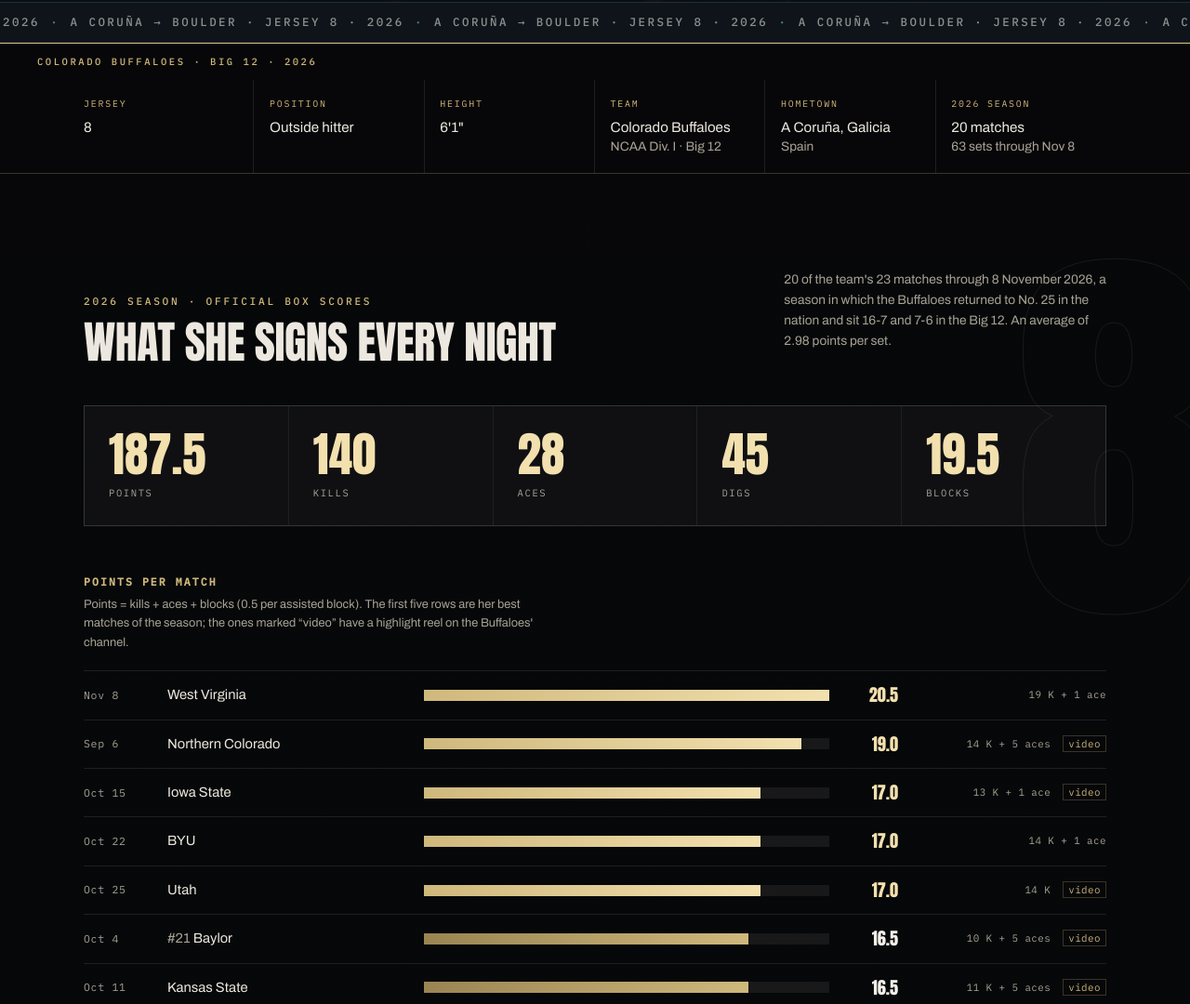
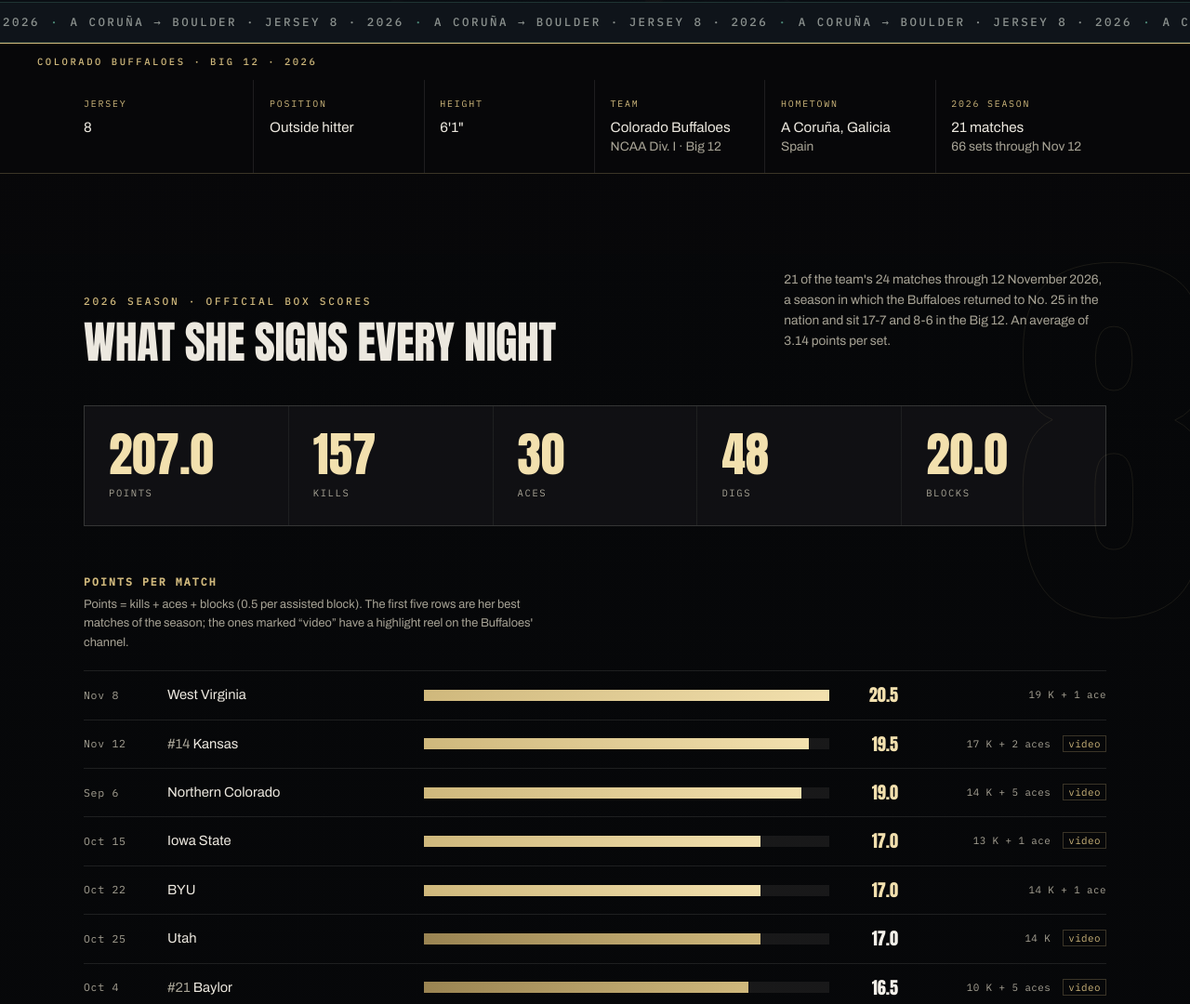
Before and after one commit to YuriiTonkov/ineslosada-8, a plain HTML site: page index.html in a window 1280 px wide. Shown: the part 814-1894 px from the top of the page at 93% size. Drawn offline with Linux system fonts and the light colour scheme; no server answers.

Commit message:
Actualiza los datos al partido de Kansas (12 nov) con su reel y la rueda de prensa

```diff
--- a/index.html
+++ b/index.html
@@ -1000,8 +1000,8 @@ html{-webkit-text-size-adjust:100%}
           y una de las voces que la Universidad pone delante de la cámara.
         </p>
         <div class="stats">
-          <div><b>187,5</b><small>Puntos · 2026</small></div>
-          <div><b>225,0</b><small>Puntos · carrera NCAA</small></div>
+          <div><b>207,0</b><small>Puntos · 2026</small></div>
+          <div><b>244,5</b><small>Puntos · carrera NCAA</small></div>
           <div><b>40,52%</b><small>Eficacia · Mundial S19</small></div>
         </div>
         <div class="cta">
@@ -1058,7 +1058,7 @@ html{-webkit-text-size-adjust:100%}
         <div><dt>Altura</dt><dd>1,86 m</dd></div>
         <div><dt>Equipo</dt><dd>Colorado Buffaloes<br><span class="small">NCAA Div. I · Big 12</span></dd></div>
         <div><dt>Origen</dt><dd>A Coruña, Galicia<br><span class="small">España</span></dd></div>
-        <div><dt>Temporada 2026</dt><dd>20 partidos<br><span class="small">63 sets hasta el 8 nov</span></dd></div>
+        <div><dt>Temporada 2026</dt><dd>21 partidos<br><span class="small">66 sets hasta el 12 nov</span></dd></div>
       </dl>
     </div>
   </section>
@@ -1073,18 +1073,18 @@ html{-webkit-text-size-adjust:100%}
           <h2 class="h2">Lo que firma cada noche</h2>
         </div>
         <p class="small">
-          20 de los 23 partidos del equipo hasta el 8 de noviembre de 2026, un curso en el que los
-          Buffaloes volvieron al número 25 del país y marchan 16-7 y 7-6 en la Big 12. Media de
-          2,98 puntos por set.
+          21 de los 24 partidos del equipo hasta el 12 de noviembre de 2026, un curso en el que los
+          Buffaloes volvieron al número 25 del país y marchan 17-7 y 8-6 en la Big 12. Media de
+          3,14 puntos por set.
         </p>
       </div>
 
       <div class="tiles">
-        <div class="tile"><b>187,5</b><small>Puntos</small></div>
-        <div class="tile"><b>140</b><small>Kills</small></div>
-        <div class="tile"><b>28</b><small>Aces</small></div>
-        <div class="tile"><b>45</b><small>Digs</small></div>
-        <div class="tile"><b>19,5</b><small>Bloqueos</small></div>
+        <div class="tile"><b>207,0</b><small>Puntos</small></div>
+        <div class="tile"><b>157</b><small>Kills</small></div>
+        <div class="tile"><b>30</b><small>Aces</small></div>
+        <div class="tile"><b>48</b><small>Digs</small></div>
+        <div class="tile"><b>20,0</b><small>Bloqueos</small></div>
       </div>
 
       <div class="chart">
@@ -1098,6 +1098,9 @@ html{-webkit-text-size-adjust:100%}
           <li class="top"><span class="date">8 nov</span><span class="opp">West Virginia</span>
             <span class="track"><i style="--w:100%"></i></span><span class="pts">20,5</span>
             <span class="k">19 K + 1 ace</span></li>
+          <li class="top"><span class="date">12 nov</span><span class="opp"><em>#14</em> Kansas</span>
+            <span class="track"><i style="--w:95%"></i></span><span class="pts">19,5</span>
+            <span class="k">17 K + 2 aces <span class="v">vídeo</span></span></li>
           <li class="top"><span class="date">6 sep</span><span class="opp">Northern Colorado</span>
             <span class="track"><i style="--w:93%"></i></span><span class="pts">19,0</span>
             <span class="k">14 K + 5 aces <span class="v">vídeo</span></span></li>
@@ -1107,7 +1110,7 @@ html{-webkit-text-size-adjust:100%}
           <li class="top"><span class="date">22 oct</span><span class="opp">BYU</span>
             <span class="track"><i style="--w:83%"></i></span><span class="pts">17,0</span>
             <span class="k">14 K + 1 ace</span></li>
-          <li class="top"><span class="date">25 oct</span><span class="opp">Utah</span>
+          <li><span class="date">25 oct</span><span class="opp">Utah</span>
             <span class="track"><i style="--w:83%"></i></span><span class="pts">17,0</span>
             <span class="k">14 K <span class="v">vídeo</span></span></li>
           <li><span class="date">4 oct</span><span class="opp"><em>#21</em> Baylor</span>
@@ -1237,6 +1240,19 @@ html{-webkit-text-size-adjust:100%}
           </span>
         </a>
 
+        <a class="card" href="https://www.youtube.com/watch?v=Y96KuhKQshc" target="_blank" rel="noopener">
+          <span class="shot">
+            <img src="img/p_h13_kansas_1112.jpg" alt="Fotograma del reel: Inés Losada, con el 8 a la espalda, celebrando un punto ante Kansas" loading="lazy">
+            <span class="badge">19,5 pts</span><span class="dur">2:14</span>
+          </span>
+          <span class="body">
+            <h3>#14 Kansas</h3>
+            <p>12 de noviembre. 17 kills y .500 de eficacia en ataque, y la primera victoria sobre
+              Kansas desde 2010. El entrenador la señaló como la noche que ganó el equipo.</p>
+            <span class="go">Ver en YouTube <span aria-hidden="true">→</span></span>
+          </span>
+        </a>
+
         <a class="card" href="https://www.youtube.com/watch?v=fyhi8irdjzQ" target="_blank" rel="noopener">
           <span class="shot">
             <img src="img/p_h9_iowa_state_1015.jpg" alt="Fotograma del reel: jugadoras de Colorado abrazadas junto a la red contra Iowa State" loading="lazy">
@@ -1289,22 +1305,14 @@ html{-webkit-text-size-adjust:100%}
           </span>
         </a>
 
-        <a class="card" href="https://www.youtube.com/watch?v=tmY1--E9hYA" target="_blank" rel="noopener">
-          <span class="shot">
-            <img src="img/p_h4_colorado_state_0917.jpg" alt="Fotograma del reel: jugadoras de Colorado celebrando el punto" loading="lazy">
-            <span class="badge">13,0 pts</span><span class="dur">3:11</span>
-          </span>
-          <span class="body">
-            <h3>Colorado State</h3>
-            <p>17 de septiembre. 10 kills en el derbi del estado, la noche en que el 9-0 de las Buffs
-              igualó el mejor arranque de su historia.</p>
-            <span class="go">Ver en YouTube <span aria-hidden="true">→</span></span>
-          </span>
-        </a>
       </div>
 
       <h3 class="sub">El resto de la temporada</h3>
       <ul class="compact">
+        <li><a href="https://www.youtube.com/watch?v=tmY1--E9hYA" target="_blank" rel="noopener">
+          <img class="mini" src="img/p_h4_colorado_state_0917.jpg" alt="Fotograma del reel: jugadoras de Colorado celebrando el punto" loading="lazy">
+          <span class="t"><b>Colorado State · 17 sep</b><small>El derbi del estado, la noche en que el 9-0 de las Buffs igualó el mejor arranque de su historia.</small></span>
+          <span class="pt">13,0<small>puntos · 3:11</small></span></a></li>
         <li><a href="https://www.youtube.com/watch?v=gTFGYscl-QQ" target="_blank" rel="noopener">
           <img class="mini" src="img/p_h11_cincinnati_1029.jpg" alt="Fotograma del reel: celebración de Colorado junto a la red ante Cincinnati" loading="lazy">
           <span class="t"><b>Cincinnati · 29 oct</b><small>Remontada en cinco sets en el CU Events Center. 9 kills y 2 aces.</small></span>
@@ -1352,6 +1360,10 @@ html{-webkit-text-size-adjust:100%}
 
       <h3 class="sub">Salas de prensa</h3>
       <ul class="compact">
+        <li><a href="https://www.youtube.com/watch?v=pUNZa6G0nGE" target="_blank" rel="noopener">
+          <img class="mini" src="img/p_r4_kansas_1112.jpg" alt="Sala de prensa del partido contra Kansas" loading="lazy">
+          <span class="t"><b>Posterior a Kansas · 12 nov</b><small>Inés en el panel, con la camiseta gris del 8.</small></span>
+          <span class="pt">19,5<small>puntos · 6:19</small></span></a></li>
         <li><a href="https://www.youtube.com/watch?v=sT2RtbC1oBE" target="_blank" rel="noopener">
           <img class="mini" src="img/p_r2_colorado_state_0917.jpg" alt="Sala de prensa del partido contra Colorado State" loading="lazy">
           <span class="t"><b>Posterior a Colorado State · 17 sep</b><small>Inés en el panel, con la camiseta blanca del 8.</small></span>
@@ -1598,7 +1610,7 @@ html{-webkit-text-size-adjust:100%}
       </div>
 
       <p class="small mono" style="margin-top:clamp(26px,3.5vw,44px)">
-        Carrera NCAA: 41 partidos · 128 sets · 225,0 puntos · 156 kills · 48 aces · 63 digs · 21,0 bloqueos.
+        Carrera NCAA: 42 partidos · 131 sets · 244,5 puntos · 173 kills · 50 aces · 66 digs · 21,5 bloqueos.
       </p>
     </div>
   </section>
@@ -1759,6 +1771,7 @@ html{-webkit-text-size-adjust:100%}
       <div>
         <h4>Crónicas de sus partidos</h4>
         <ul>
+          <li><a href="https://cubuffs.com/news/2026/11/12/volleyball-losada-leads-colorado-to-a-sweep-against-no-14-kansas" target="_blank" rel="noopener">Barrida 3-0 al nº 14 Kansas (12 nov)</a></li>
           <li><a href="https://cubuffs.com/news/2026/11/8/volleyball-buffs-fall-to-west-virginia-in-four-sets" target="_blank" rel="noopener">Derrota 1-3 en West Virginia (8 nov)</a></li>
           <li><a href="https://cubuffs.com/news/2026/11/5/volleyball-no-25-colorado-falls-to-no-8-byu" target="_blank" rel="noopener">Derrota 0-3 ante el nº 8 BYU (5 nov)</a></li>
           <li><a href="https://cubuffs.com/news/2026/11/1/volleyball-buffaloes-sweep-texas-tech-in-straight-sets" target="_blank" rel="noopener">Barrida 3-0 a Texas Tech (1 nov)</a></li>
@@ -1789,7 +1802,7 @@ html{-webkit-text-size-adjust:100%}
       Mundial Sub-19, de La Opinión A Coruña / Prensa Ibérica; el retrato en A Coruña, del
       mismo diario; y la del tridente, de Dani Patiño / DxT Campeón. Todas, como cobertura
       periodística.
-      Estadísticas: actas y páginas oficiales de cubuffs.com, consultadas el 9 de noviembre de 2026.
+      Estadísticas: actas y páginas oficiales de cubuffs.com, consultadas el 13 de noviembre de 2026.
       <span>Los retratos con la selección son de la Real Federación Española de Voleibol (RFEVB).</span>
       <span class="legal-nota">Página no oficial, hecha como homenaje para Inés Losada. No está vinculada a la Universidad de
       Colorado, a CU Athletics ni a ninguna de las marcas citadas. En las ruedas de prensa, la
@@ -1853,30 +1866,34 @@ html{-webkit-text-size-adjust:100%}
     "7 555 km · 8 horas de diferencia":"7,555 km · 8 hours apart",
     /* ficha */
     "Dorsal":"Jersey","Puesto":"Position","Altura":"Height","Equipo":"Team","Origen":"Hometown",
-    "España":"Spain","Temporada 2026":"2026 season","20 partidos":"20 matches",
-    "63 sets hasta el 8 nov":"63 sets through Nov 8",
+    "España":"Spain","Temporada 2026":"2026 season","21 partidos":"21 matches",
+    "66 sets hasta el 12 nov":"66 sets through Nov 12",
     /* temporada */
     "Temporada 2026 · datos de las actas oficiales":"2026 season · official box scores",
     "Lo que firma cada noche":"What she signs every night",
-    "20 de los 23 partidos del equipo hasta el 8 de noviembre de 2026, un curso en el que los Buffaloes volvieron al número 25 del país y marchan 16-7 y 7-6 en la Big 12. Media de 2,98 puntos por set.":
-      "20 of the team's 23 matches through 8 November 2026, a season in which the Buffaloes returned to No. 25 in the nation and sit 16-7 and 7-6 in the Big 12. An average of 2.98 points per set.",
+    "21 de los 24 partidos del equipo hasta el 12 de noviembre de 2026, un curso en el que los Buffaloes volvieron al número 25 del país y marchan 17-7 y 8-6 en la Big 12. Media de 3,14 puntos por set.":
+      "21 of the team's 24 matches through 12 November 2026, a season in which the Buffaloes returned to No. 25 in the nation and sit 17-7 and 8-6 in the Big 12. An average of 3.14 points per set.",
     "Puntos":"Points","Bloqueos":"Blocks","Puntos por partido":"Points per match",
     "Puntos = kills + aces + bloqueos (0,5 por bloqueo asistido). Las cinco primeras líneas son sus mejores partidos del curso; las que llevan la marca «vídeo» tienen reel publicado en el canal de los Buffaloes.":
       "Points = kills + aces + blocks (0.5 per assisted block). The first five rows are her best matches of the season; the ones marked “video” have a highlight reel on the Buffaloes' channel.",
     "6 sep":"Sep 6","4 oct":"Oct 4","11 oct":"Oct 11","15 oct":"Oct 15","22 oct":"Oct 22","25 oct":"Oct 25","17 sep":"Sep 17","2 oct":"Oct 2",
     "9 oct":"Oct 9","11 sep":"Sep 11","25 sep":"Sep 25","28 ago":"Aug 28","4 sep":"Sep 4",
     "29 ago":"Aug 29","12 sep":"Sep 12","18 sep":"Sep 18","29 oct":"Oct 29",
-    "1 nov":"Nov 1","5 nov":"Nov 5","8 nov":"Nov 8",
+    "1 nov":"Nov 1","5 nov":"Nov 5","8 nov":"Nov 8","12 nov":"Nov 12",
     "vídeo":"video","Sin puntos ·":"No points ·","Sin puntos":"No points",
-    "187,5":"187.5","225,0":"225.0","40,52%":"40.52%","20,5":"20.5","19,0":"19.0","17,0":"17.0",
-    "16,5":"16.5","13,0":"13.0","12,0":"12.0","11,5":"11.5","8,5":"8.5","19,5":"19.5","6,0":"6.0",
+    "207,0":"207.0","244,5":"244.5","40,52%":"40.52%","20,5":"20.5","19,5":"19.5","19,0":"19.0",
+    "20,0":"20.0","17,0":"17.0",
+    "16,5":"16.5","13,0":"13.0","12,0":"12.0","11,5":"11.5","8,5":"8.5","6,0":"6.0",
     "3,0":"3.0","2,5":"2.5","2,0":"2.0","1,5":"1.5","1,0":"1.0","0,0":"0.0",
     /* vídeos */
     "BuffsTV · canal oficial de Colorado Athletics":"BuffsTV · Colorado Athletics' official channel",
     "Momentazos":"Big nights",
     "Seis partidos en los que fue protagonista, ordenados por los puntos que firmó. Cada tarjeta abre el vídeo completo en YouTube.":
       "Six matches in which she was the story, ordered by the points she scored. Each card opens the full video on YouTube.",
-    "19,0 pts":"19.0 pts","17,0 pts":"17.0 pts","16,5 pts":"16.5 pts","13,0 pts":"13.0 pts",
+    "19,5 pts":"19.5 pts","19,0 pts":"19.0 pts","17,0 pts":"17.0 pts","16,5 pts":"16.5 pts",
+    "13,0 pts":"13.0 pts",
+    "12 de noviembre. 17 kills y .500 de eficacia en ataque, y la primera victoria sobre Kansas desde 2010. El entrenador la señaló como la noche que ganó el equipo.":
+      "12 November. 17 kills at .500, and the first win over Kansas since 2010. The head coach pointed to it as the night she won them the match.",
     "6 de septiembre. 14 kills y 5 aces en la remontada a cinco sets (15-25, 25-20, 16-25, 25-9, 15-6). Habló después en la sala de prensa.":
       "6 September. 14 kills and 5 aces in the five-set comeback (15-25, 25-20, 16-25, 25-9, 15-6). She spoke afterwards in the press room.",
     "15 de octubre, en Ames. 13 kills y 1 ace en la barrida 3-0 (26-24, 25-16, 25-23) que dejó a las Buffs 13-4 en el curso.":
@@ -1891,6 +1908,8 @@ html{-webkit-text-size-adjust:100%}
       "17 September. 10 kills in the in-state derby, the night the Buffs' 9-0 start matched the best in program history.",
     "Ver en YouTube":"Watch on YouTube",
     "El resto de la temporada":"The rest of the season",
+    "Colorado State · 17 sep":"Colorado State · Sep 17",
+    "El derbi del estado, la noche en que el 9-0 de las Buffs igualó el mejor arranque de su historia.":"The in-state derby, the night the Buffs' 9-0 start matched the best in program history.",
     "Cincinnati · 29 oct":"Cincinnati · Oct 29",
     "Remontada en cinco sets en el CU Events Center. 9 kills y 2 aces.":"A five-set comeback at the CU Events Center. 9 kills and 2 aces.",
     "Texas Tech · 1 nov":"Texas Tech · Nov 1",
@@ -1907,13 +1926,16 @@ html{-webkit-text-size-adjust:100%}
     "puntos · 2:16":"pts · 2:16","puntos · 1:58":"pts · 1:58","puntos · 2:39":"pts · 2:39",
     "puntos · 1:40":"pts · 1:40","puntos · 10:25":"pts · 10:25","puntos · 8:00":"pts · 8:00",
     "puntos · 6:35":"pts · 6:35","puntos · 2:04":"pts · 2:04","puntos · 2:19":"pts · 2:19",
-    "puntos · 2:09":"pts · 2:09",
+    "puntos · 2:09":"pts · 2:09","puntos · 2:14":"pts · 2:14","puntos · 6:19":"pts · 6:19",
+    "puntos · 3:11":"pts · 3:11",
     "El reportaje":"The feature","6 de octubre · 1:29":"October 6 · 1:29",
     "«De vidas separadas a un reencuentro en las montañas»":"“From separate lives to a reunion in the mountains”",
     "Inés y Tinons Munar Galmes se conocen desde antes de vestir el «Colorado» en el pecho: fueron compañeras en la selección española. El reportaje de CU cuenta cómo acabaron juntas, a 8.000 kilómetros de casa, en la misma plantilla y en el mismo pueblo.":
       "Inés and Tinons Munar Galmes knew each other before they ever wore “Colorado” across their chests: they were team-mates on the Spain national team. CU's feature tells how they ended up together, 8,000 kilometres from home, on the same roster and in the same town.",
     "Ver el reportaje en YouTube":"Watch the feature on YouTube",
     "Salas de prensa":"Press conferences",
+    "Posterior a Kansas · 12 nov":"Post-Kansas · Nov 12",
+    "Inés en el panel, con la camiseta gris del 8.":"Inés on the panel, in the grey No. 8 jersey.",
     "Posterior a Colorado State · 17 sep":"Post-Colorado State · Sep 17",
     "Inés en el panel, con la camiseta blanca del 8.":"Inés on the panel, in the white No. 8 jersey.",
     "Posterior a Kansas State · 11 oct":"Post-Kansas State · Oct 11",
@@ -1987,8 +2009,8 @@ html{-webkit-text-size-adjust:100%}
     "Entra en la lista de España para la CEV European League, con el 23.":"Named in Spain's squad for the CEV European League, wearing 23.",
     "Europeo Sub-22 en La Haya":"U22 European Championship in The Hague",
     "Convocada con la Sub-22, con el 7 a la espalda.":"Called up to the U22 side, wearing 7.",
-    "Carrera NCAA: 41 partidos · 128 sets · 225,0 puntos · 156 kills · 48 aces · 63 digs · 21,0 bloqueos.":
-      "NCAA career: 41 matches · 128 sets · 225.0 points · 156 kills · 48 aces · 63 digs · 21.0 blocks.",
+    "Carrera NCAA: 42 partidos · 131 sets · 244,5 puntos · 173 kills · 50 aces · 66 digs · 21,5 bloqueos.":
+      "NCAA career: 42 matches · 131 sets · 244.5 points · 173 kills · 50 aces · 66 digs · 21.5 blocks.",
     /* selección */
     "Selección española":"Spain national team","La camiseta roja":"The red jersey",
     "Antes de Boulder hubo España. Con la Sub-17 fue elegida mejor receptora del torneo WEVZA de Grünheide y entró en el siete ideal. Con la Sub-19 jugó el Mundial de la FIVB de 2025, donde terminó con 120 puntos y un 40,52% de eficacia en ataque.":
@@ -2025,6 +2047,7 @@ html{-webkit-text-size-adjust:100%}
     "Plantilla 2026":"2026 roster","Estadísticas de la temporada":"Season statistics",
     "Canal BuffsTV en YouTube":"BuffsTV channel on YouTube",
     "Crónicas de sus partidos":"Match reports",
+    "Barrida 3-0 al nº 14 Kansas (12 nov)":"3-0 sweep of No. 14 Kansas (Nov 12)",
     "Derrota 1-3 en West Virginia (8 nov)":"1-3 loss at West Virginia (Nov 8)",
     "Derrota 0-3 ante el nº 8 BYU (5 nov)":"0-3 loss to No. 8 BYU (Nov 5)",
     "Barrida 3-0 a Texas Tech (1 nov)":"3-0 sweep of Texas Tech (Nov 1)",
@@ -2040,8 +2063,8 @@ html{-webkit-text-size-adjust:100%}
     "Créditos.":"Credits.","Vídeos: canal oficial":"Video: the official",
     "Los retratos con la selección son de la Real Federación Española de Voleibol (RFEVB).":
       "The portraits with the national team are from the Royal Spanish Volleyball Federation (RFEVB).",
-    "de Colorado Athletics en YouTube; aquí solo se enlazan. Fotos: Colorado Athletics / cubuffs.com, salvo las de la selección española: la del Mundial Sub-19, de La Opinión A Coruña / Prensa Ibérica; el retrato en A Coruña, del mismo diario; y la del tridente, de Dani Patiño / DxT Campeón. Todas, como cobertura periodística. Estadísticas: actas y páginas oficiales de cubuffs.com, consultadas el 9 de noviembre de 2026.":
-      "channel of Colorado Athletics on YouTube; here they are only linked. Photos: Colorado Athletics / cubuffs.com, except the Spain national team ones: the U19 World Championship photo, from La Opinión A Coruña / Prensa Ibérica; the portrait in A Coruña, from the same newspaper; and the trio, by Dani Patiño / DxT Campeón. All as press coverage. Statistics: official box scores and pages from cubuffs.com, consulted on 9 November 2026.",
+    "de Colorado Athletics en YouTube; aquí solo se enlazan. Fotos: Colorado Athletics / cubuffs.com, salvo las de la selección española: la del Mundial Sub-19, de La Opinión A Coruña / Prensa Ibérica; el retrato en A Coruña, del mismo diario; y la del tridente, de Dani Patiño / DxT Campeón. Todas, como cobertura periodística. Estadísticas: actas y páginas oficiales de cubuffs.com, consultadas el 13 de noviembre de 2026.":
+      "channel of Colorado Athletics on YouTube; here they are only linked. Photos: Colorado Athletics / cubuffs.com, except the Spain national team ones: the U19 World Championship photo, from La Opinión A Coruña / Prensa Ibérica; the portrait in A Coruña, from the same newspaper; and the trio, by Dani Patiño / DxT Campeón. All as press coverage. Statistics: official box scores and pages from cubuffs.com, consulted on 13 November 2026.",
     "Página no oficial, hecha como homenaje para Inés Losada. No está vinculada a la Universidad de Colorado, a CU Athletics ni a ninguna de las marcas citadas. En las ruedas de prensa, la identificación de Inés se hizo por el dorsal de la camiseta y el cotejo con su ficha oficial: la certeza es alta en la de Colorado State y media en las de Northern Colorado y Kansas State.":
       "Unofficial page, made as a tribute to Inés Losada. It is not affiliated with the University of Colorado, CU Athletics or any of the brands mentioned. In the press conferences, Inés was identified by the jersey number and by comparison with her official roster profile: certainty is high for the Colorado State one and moderate for the Northern Colorado and Kansas State ones."
   };
@@ -2056,6 +2079,8 @@ html{-webkit-text-size-adjust:100%}
     "Fotograma del reel: jugadoras de Colorado celebrando el punto contra Utah":"Still from the reel: Colorado players celebrating a point against Utah",
     "Fotograma del reel: celebración de Colorado junto a la red ante Cincinnati":"Still from the reel: Colorado celebrating at the net against Cincinnati",
     "Fotograma del reel: jugadoras de Colorado abrazadas junto a la red ante Texas Tech":"Still from the reel: Colorado players hugging at the net against Texas Tech",
+    "Fotograma del reel: Inés Losada, con el 8 a la espalda, celebrando un punto ante Kansas":"Still from the reel: Inés Losada, No. 8 on her back, celebrating a point against Kansas",
+    "Sala de prensa del partido contra Kansas":"Press room from the Kansas match",
     "Fotograma del reel: jugadoras de Colorado abrazadas tras el punto":"Still from the reel: Colorado players hugging after a point",
     "Fotograma del reel: acción de red contra Kansas State":"Still from the reel: net play against Kansas State",
     "Fotograma del reel: jugadoras de Colorado celebrando el punto":"Still from the reel: Colorado players celebrating a point",
```
Also changed, not shown: img/p_h13_kansas_1112.jpg (added), img/p_r4_kansas_1112.jpg (added).
